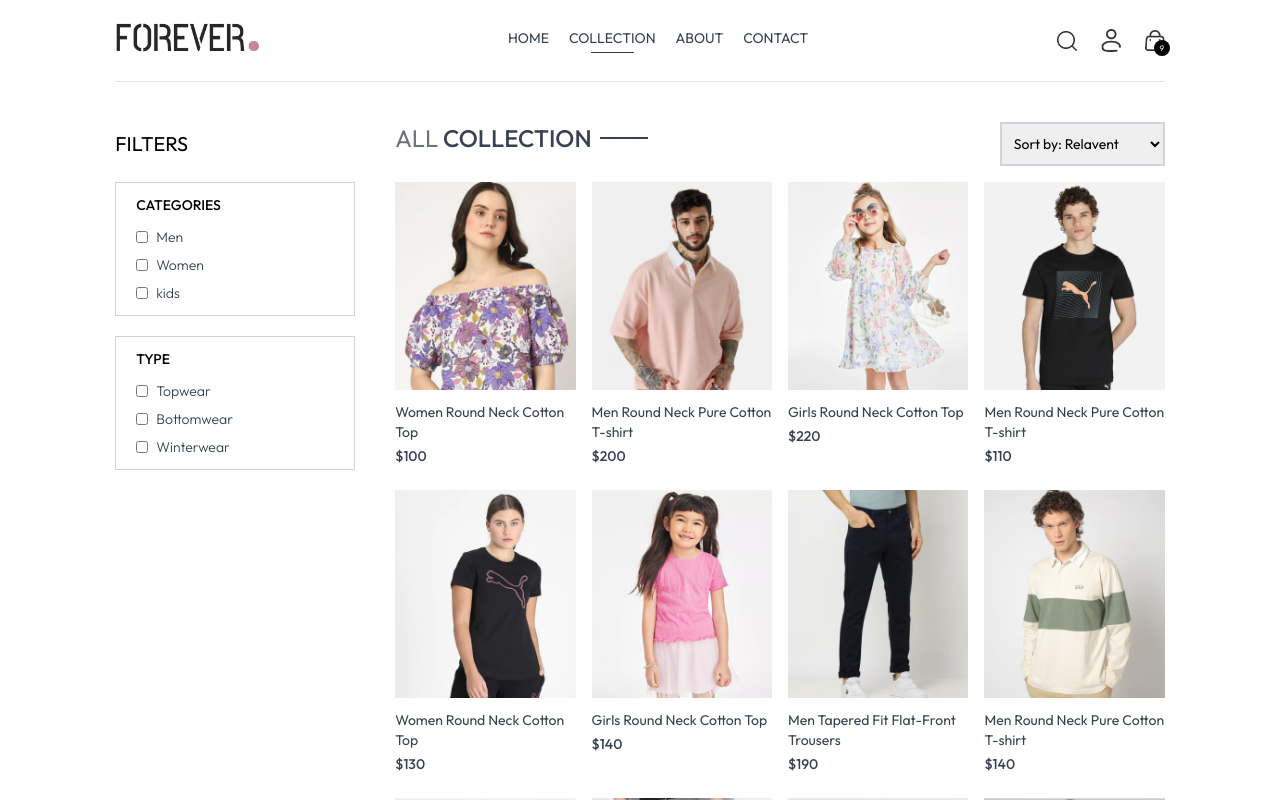
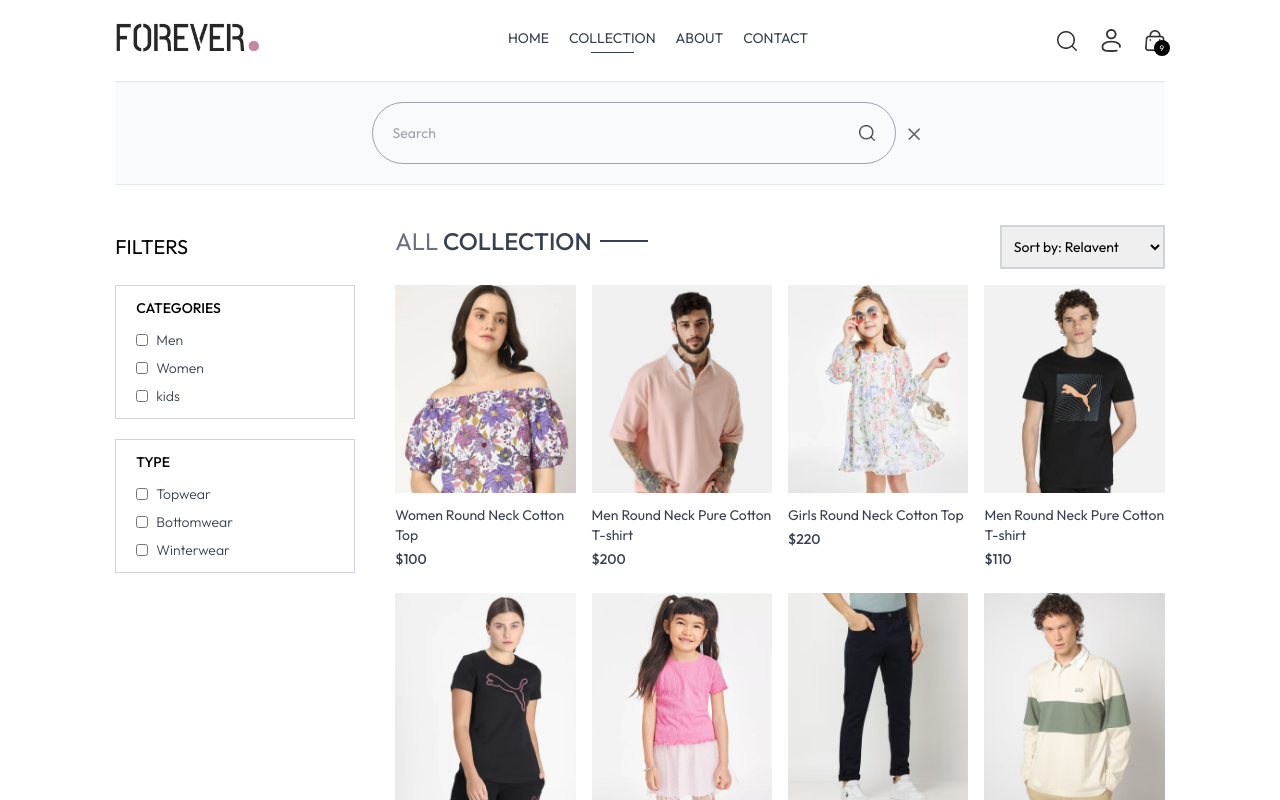
Before and after one commit to ashimraja/ecommerce, a React (Create React App) app in the folder frontend/: page /collection in a window 1280 px wide. Both pictures are taken after a click on the picture 1066 px from the left and 40 px from the top of the page. Shown: the top 800 px of the page. Built offline with nearby package versions, Linux system fonts and the light colour scheme.

Commit message:
Search functionality

```diff
--- a/frontend/src/App.js
+++ b/frontend/src/App.js
@@ -11,11 +11,13 @@
 import Orders from './pages/Orders'
 import Navbar from './components/Navbar'
 import Footer from './components/Footer'
+import SearchBar from './components/SearchBar'
 
 const App = () => {
   return (
     <div className="px-4 sm:px-[5vw] md:px-[7vw] lg:px-[9vw]">
       <Navbar/>
+      <SearchBar/>
       <Routes>
         <Route path="/" element={<Home/>} />
         <Route path='/collection' element={<Collection/>}/>
--- a/frontend/src/components/Navbar.jsx
+++ b/frontend/src/components/Navbar.jsx
@@ -1,10 +1,12 @@
-import React, { useState } from 'react'
+import React, { useContext, useState } from 'react'
 import {assets} from '../assests/assets'
 import { Link, NavLink } from 'react-router-dom'
+import { ShopContext } from '../context/ShopContext';
 
 const Navbar = () => {
 
     const [visible, setVisible] = useState(false);
+    const {setShowSearch} = useContext(ShopContext);
 
   return (
     <div className='flex items-center justify-between py-5 font-sans'>
@@ -29,7 +31,7 @@
       </ul>
       <ul>
         <div className="flex items-center gap-6">
-            <img src={assets.search_icon} className='w-5 cursor-pointer' alt="" />
+            <img onClick={()=>setShowSearch(true)} src={assets.search_icon} className='w-5 cursor-pointer' alt="" />
             <div className='group relative'>
                 <img className='w-5 cursor-pointer' src={assets.profile_icon} alt="" />
                 <div className='group-hover:block hidden absolute dropdown-menu right-0 pt-4'>
--- /dev/null
+++ b/frontend/src/components/SearchBar.jsx
@@ -0,0 +1,30 @@
+import React, { useContext, useEffect, useState } from 'react'
+import { ShopContext } from '../context/ShopContext'
+import { assets } from '../assests/assets'
+import { useLocation } from 'react-router-dom'
+
+const SearchBar = () => {
+  const {search, setSearch, showSearch, setShowSearch} = useContext(ShopContext)
+  const [visible,setVisible] = useState(false)
+  const location = useLocation();
+
+  useEffect(()=>{
+    if(location.pathname.includes('collection')){
+        setVisible(true);
+    }
+    else{
+        setVisible(false);
+    }
+  },[location])
+  return showSearch && visible ? (
+    <div className='border-t boeder-b bg-gray-50 text-center'>
+      <div className="inline-flex items-center justify-center border border-gray-400 px-5 py-5 my-5 mx-3 rounded-full w-3/4 sm:w-1/2">
+        <input value={search} onChange={(e)=>setSearch(e.target.value)} className='flex-1 outline-none bg-inherit text-sm' type="text" placeholder='Search'/>
+        <img className='w-4' src={assets.search_icon} alt="" />
+      </div>
+      <img onClick={()=>setShowSearch(false)} className='inline w-3 cursor-pointer' src={assets.cross_icon} alt="" />
+    </div>
+  ): null
+}
+
+export default SearchBar
--- a/frontend/src/context/ShopContext.jsx
+++ b/frontend/src/context/ShopContext.jsx
@@ -1,4 +1,4 @@
-import { createContext } from "react";
+import { createContext, useState } from "react";
 import { products } from "../assests/assets";
 
 export const ShopContext = createContext();
@@ -7,9 +7,13 @@
 
     const currency = '$';
     const delivery_fee = 10;
+    const [search,setSearch] = useState('');
+    const [showSearch, setShowSearch] = useState(false)
+
 
     const value = {
-        products , currency, delivery_fee
+        products , currency, delivery_fee,
+        search, setSearch, showSearch, setShowSearch
     }
     return (
         <ShopContext.Provider value={value}>
--- a/frontend/src/pages/Collection.jsx
+++ b/frontend/src/pages/Collection.jsx
@@ -6,7 +6,7 @@
 
 const Collection = () => {
 
-  const {products} = useContext(ShopContext);
+  const {products, search, showSearch} = useContext(ShopContext);
   const [showFilter,setShowFilter] = useState(false);
   const [filterProducts, setFilterProducts] = useState([]);
   const [category,setCategory] = useState([]);
@@ -32,6 +32,11 @@
 
   const applyFilter = ()=>{
     let productsCopy = products.slice();
+
+    if(showSearch && search){
+      productsCopy = productsCopy.filter(item=>item.name.toLowerCase().includes(search.toLowerCase()));
+    }
+
     if(category.length>0){
       productsCopy = productsCopy.filter(item=> category.includes(item.category))
     }
@@ -60,7 +65,7 @@
 
   useEffect(()=>{
     applyFilter()
-  },[category, subCategory])
+  },[category, subCategory, search, showSearch])
 
   useEffect(()=>{
     sortProduct();
```
